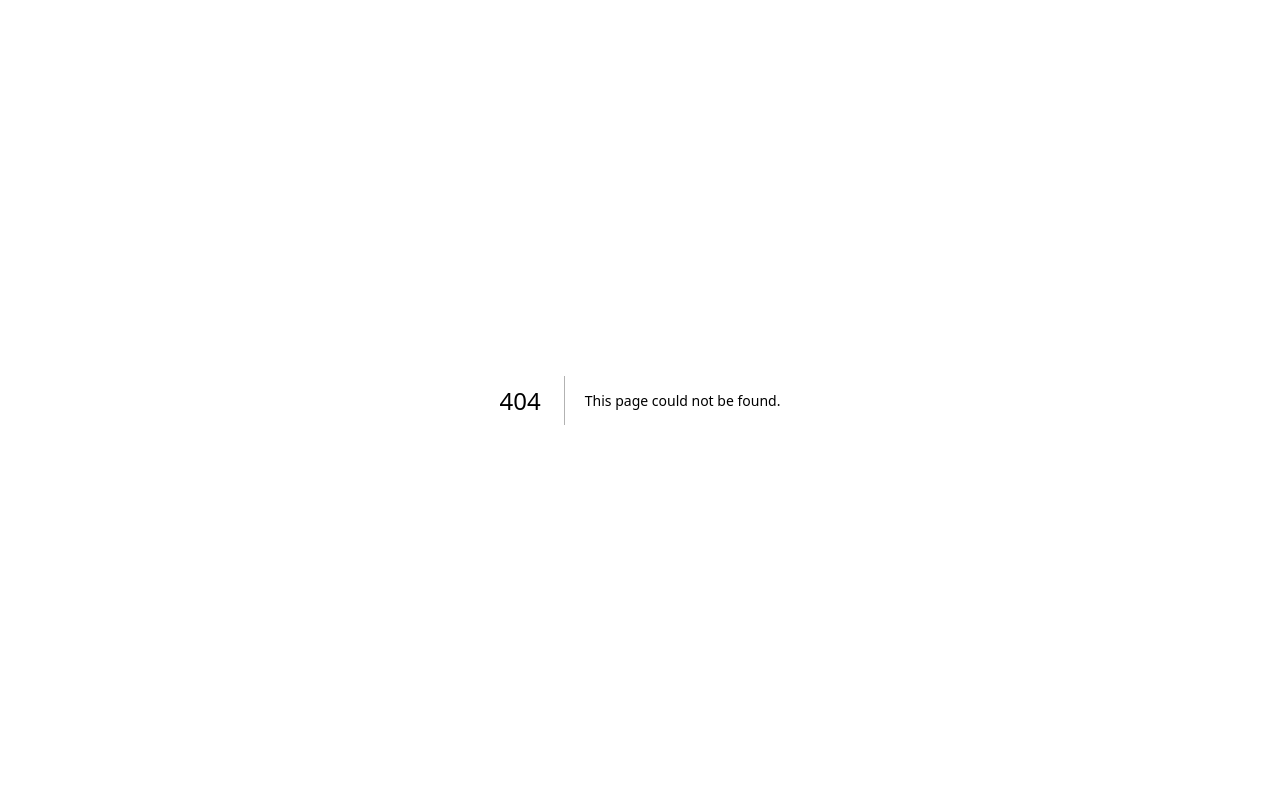
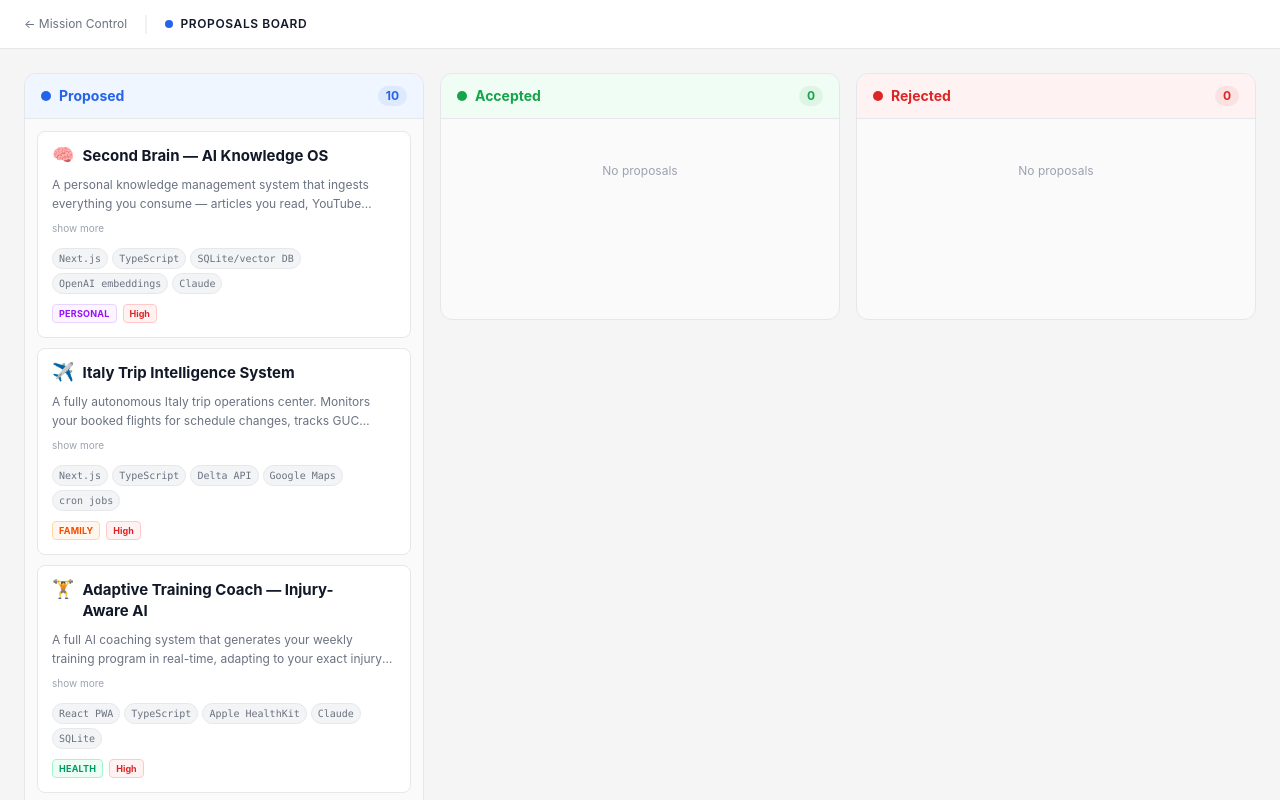
Before and after one commit to schild52787/mission-control, a Next.js app: page /proposals in a window 1280 px wide. Before the commit this address had no page. Shown: the top 800 px of the page. Built offline with nearby package versions, Linux system fonts and the light colour scheme.

Commit message:
Auto-update: 2026-04-02 09:00:56

```diff
--- /dev/null
+++ b/app/proposals/page.tsx
@@ -0,0 +1,32 @@
+"use client";
+
+import Link from "next/link";
+import ProposalsKanban from "@/components/ProposalsKanban";
+
+export default function ProposalsPage() {
+  return (
+    <div className="min-h-screen bg-[#f5f5f5] text-[#111827]">
+      <header className="sticky top-0 z-20 bg-white/95 backdrop-blur border-b border-[#e5e7eb]">
+        <div className="max-w-7xl mx-auto px-4 sm:px-6 py-3 flex items-center gap-4">
+          <Link
+            href="/"
+            className="text-xs text-[#6b7280] hover:text-[#2563eb] transition-colors flex items-center gap-1.5"
+          >
+            &larr; Mission Control
+          </Link>
+          <span className="text-[#e5e7eb]">|</span>
+          <div className="flex items-center gap-2">
+            <span className="w-2 h-2 rounded-full bg-[#2563eb]" />
+            <span className="text-xs font-semibold tracking-[0.05em] text-[#111827] uppercase">
+              Proposals Board
+            </span>
+          </div>
+        </div>
+      </header>
+
+      <main className="max-w-7xl mx-auto px-4 sm:px-6 py-6 pb-16">
+        <ProposalsKanban />
+      </main>
+    </div>
+  );
+}
--- a/components/Sidebar.tsx
+++ b/components/Sidebar.tsx
@@ -26,7 +26,7 @@
     label: "WORK",
     items: [
       { id: "projects", label: "Projects" },
-      { id: "proposals", label: "Proposals" },
+      { id: "proposals", label: "🗂 Proposals", href: "/proposals" },
       { id: "tasks", label: "Tasks", href: "/tasks" },
       { id: "actions", label: "Actions" },
     ],
```
Also changed, not shown: 1 other file (tests, documents, lock files or other folders).
